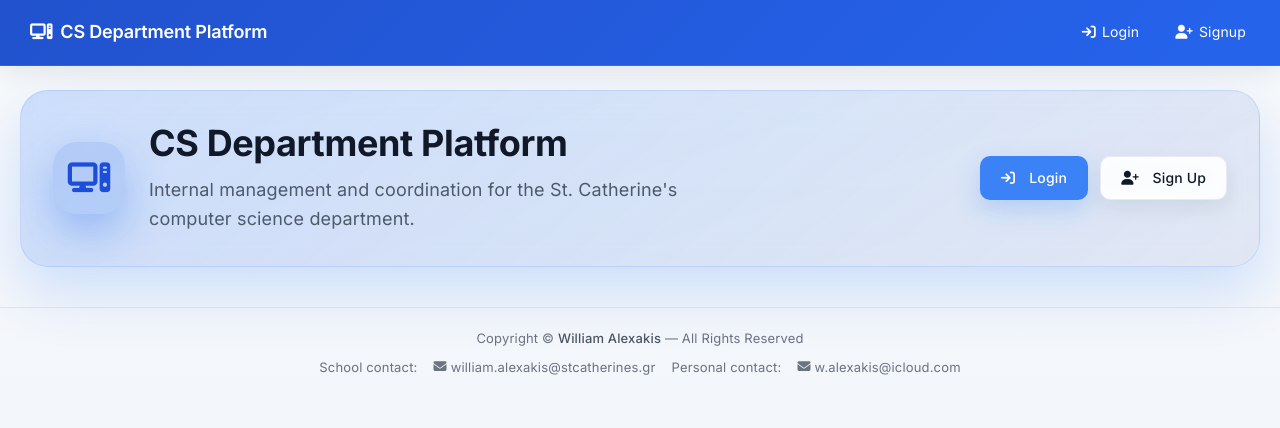
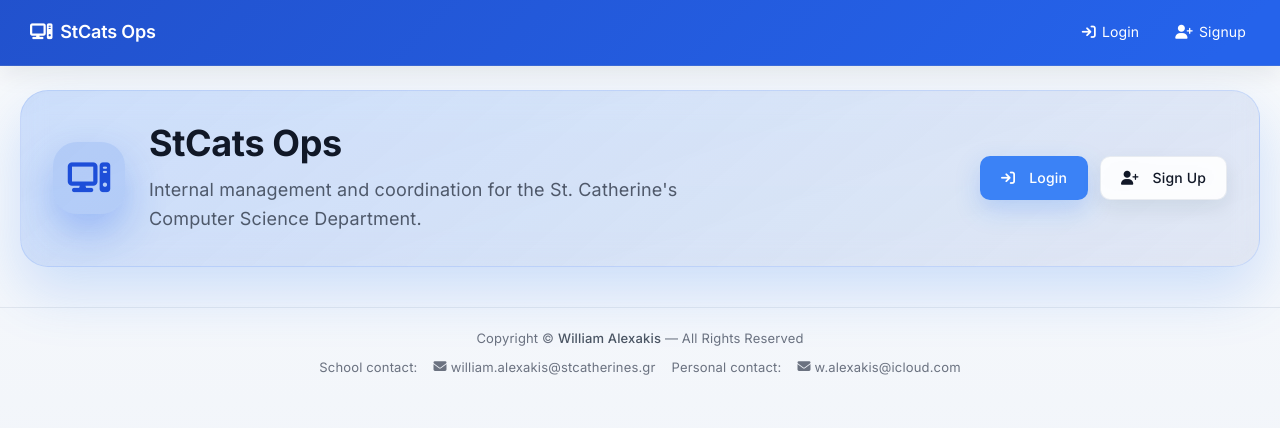
Before and after one commit to williamalexakis/stcats-ops, a Django app: page / in a window 1280 px wide. Shown: the top 428 px of the page. Run offline with Django 5.2, Linux system fonts and the light colour scheme.

Commit message:
Docs: Change project name to StCats Ops

```diff
--- a/core/templates/core/admin_audit_logs.html
+++ b/core/templates/core/admin_audit_logs.html
@@ -3,7 +3,7 @@
 {% extends "core/admin_base.html" %}
 {% load core_extras %}
 
-{% block title %}Audit Logs • CS Dept Platform{% endblock %}
+{% block title %}Audit Logs • StCats Ops{% endblock %}
 
 {% block admin_content %}
 
--- a/core/templates/core/admin_dashboard.html
+++ b/core/templates/core/admin_dashboard.html
@@ -2,7 +2,7 @@
 
 {% extends "core/admin_base.html" %}
 
-{% block title %}Admin Dashboard • CS Dept Platform{% endblock %}
+{% block title %}Admin Dashboard • StCats Ops{% endblock %}
 
 {% block admin_content %}
 
--- a/core/templates/core/admin_panel.html
+++ b/core/templates/core/admin_panel.html
@@ -3,7 +3,7 @@
 {% extends "core/admin_base.html" %}
 {% load core_extras %}
 
-{% block title %}Invite Codes • CS Dept Platform{% endblock %}
+{% block title %}Invite Codes • StCats Ops{% endblock %}
 
 {% block admin_content %}
 
--- a/core/templates/core/admin_scheduler_config.html
+++ b/core/templates/core/admin_scheduler_config.html
@@ -3,7 +3,7 @@
 {% extends "core/admin_base.html" %}
 {% load core_extras %}
 
-{% block title %}Schedule Configuration • CS Dept Platform{% endblock %}
+{% block title %}Schedule Configuration • StCats Ops{% endblock %}
 
 {% block admin_content %}
 
--- a/core/templates/core/code_editor.html
+++ b/core/templates/core/code_editor.html
@@ -3,7 +3,7 @@
 {% extends "base.html" %}
 {% load static %}
 
-{% block title %}Code Editor • CS Dept Platform{% endblock %}
+{% block title %}Code Editor • StCats Ops{% endblock %}
 
 {% block content %}
 
--- a/core/templates/core/create_schedule_entry.html
+++ b/core/templates/core/create_schedule_entry.html
@@ -2,7 +2,7 @@
 
 {% extends "base.html" %}
 
-{% block title %}Create Schedule Entry • CS Dept Platform{% endblock %}
+{% block title %}Create Schedule Entry • StCats Ops{% endblock %}
 
 {% block content %}
 
--- a/core/templates/core/edit_schedule_entry.html
+++ b/core/templates/core/edit_schedule_entry.html
@@ -2,7 +2,7 @@
 
 {% extends "base.html" %}
 
-{% block title %}Edit Schedule Entry • CS Dept Platform{% endblock %}
+{% block title %}Edit Schedule Entry • StCats Ops{% endblock %}
 
 {% block content %}
 
--- a/core/templates/core/home.html
+++ b/core/templates/core/home.html
@@ -3,7 +3,7 @@
 {% extends "base.html" %}
 {% load core_extras %}
 
-{% block title %}Home • CS Dept Platform{% endblock %}
+{% block title %}Home • StCats Ops{% endblock %}
 
 {% block content %}
 
@@ -16,9 +16,9 @@
                 </div>
 
                 <div>
-                    <h1 class="home-card__title home-hero__title">CS Department Platform</h1>
+                    <h1 class="home-card__title home-hero__title">StCats Ops</h1>
                     <p class="home-card__description home-hero__description">
-                        Internal management and coordination for the St. Catherine's computer science department.
+                        Internal management and coordination for the St. Catherine's Computer Science Department.
                     </p>
                 </div>
             </div>
--- a/core/templates/core/legacy_signup.html
+++ b/core/templates/core/legacy_signup.html
@@ -2,7 +2,7 @@
 
 {% extends "base.html" %}
 
-{% block title %}Legacy Signup • CS Dept Platform{% endblock %}
+{% block title %}Legacy Signup • StCats Ops{% endblock %}
 
 {% block content %}
 
--- a/core/templates/core/login.html
+++ b/core/templates/core/login.html
@@ -2,7 +2,7 @@
 
 {% extends "base.html" %}
 
-{% block title %}Login • CS Dept Platform{% endblock %}
+{% block title %}Login • StCats Ops{% endblock %}
 
 {% block content %}
 
--- a/core/templates/core/members.html
+++ b/core/templates/core/members.html
@@ -3,7 +3,7 @@
 {% extends "base.html" %}
 {% load static core_extras %}
 
-{% block title %}Members • CS Dept Platform{% endblock %}
+{% block title %}Members • StCats Ops{% endblock %}
 
 {% block head %}
     {{ block.super }}
--- a/core/templates/core/scheduler.html
+++ b/core/templates/core/scheduler.html
@@ -3,7 +3,7 @@
 {% extends "base.html" %}
 {% load static core_extras %}
 
-{% block title %}Schedule • CS Dept Platform{% endblock %}
+{% block title %}Schedule • StCats Ops{% endblock %}
 
 {% block content %}
 
--- a/core/templates/core/signup.html
+++ b/core/templates/core/signup.html
@@ -2,7 +2,7 @@
 
 {% extends "base.html" %}
 
-{% block title %}Signup • CS Dept Platform{% endblock %}
+{% block title %}Signup • StCats Ops{% endblock %}
 
 {% block content %}
 
--- a/core/templates/core/sso_signup.html
+++ b/core/templates/core/sso_signup.html
@@ -2,7 +2,7 @@
 
 {% extends "base.html" %}
 
-{% block title %}Complete Signup • CS Dept Platform{% endblock %}
+{% block title %}Complete Signup • StCats Ops{% endblock %}
 
 {% block content %}
 
--- a/requirements.txt
+++ b/requirements.txt
@@ -4,7 +4,7 @@ cffi==2.0.0
 charset-normalizer==3.4.4
 cryptography==46.0.3
 defusedxml==0.7.1
-Django==5.2.7
+Django==5.2.8
 django-environ==0.12.0
 django-stubs==5.2.7
 django-stubs-ext==5.2.7
--- a/templates/base.html
+++ b/templates/base.html
@@ -6,7 +6,7 @@
 
 <head>
     <meta charset="utf-8" />
-    <title>{% block title %}CS Dept Platform{% endblock %}</title>
+    <title>{% block title %}StCats Ops{% endblock %}</title>
     <meta name="viewport" content="width=device-width, initial-scale=1" />
     <link rel="stylesheet" href="https://cdnjs.cloudflare.com/ajax/libs/font-awesome/6.5.1/css/all.min.css">
     <link rel="icon" href="data:," />
@@ -22,7 +22,7 @@
             <a href="{% url 'home' %}" class="logo">
                 <i class="fa-solid fa-computer"></i>
 
-                CS Department Platform
+                StCats Ops
 
             </a>
 
```
Also changed, not shown: README.md.
